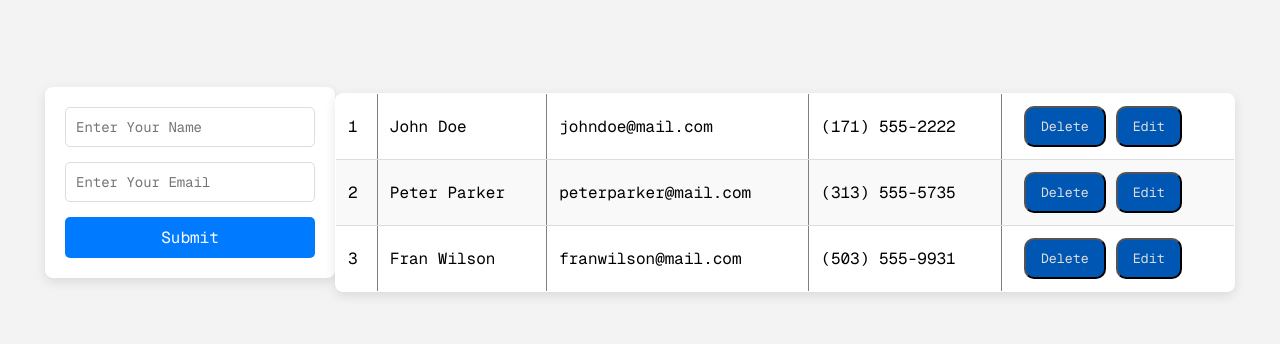
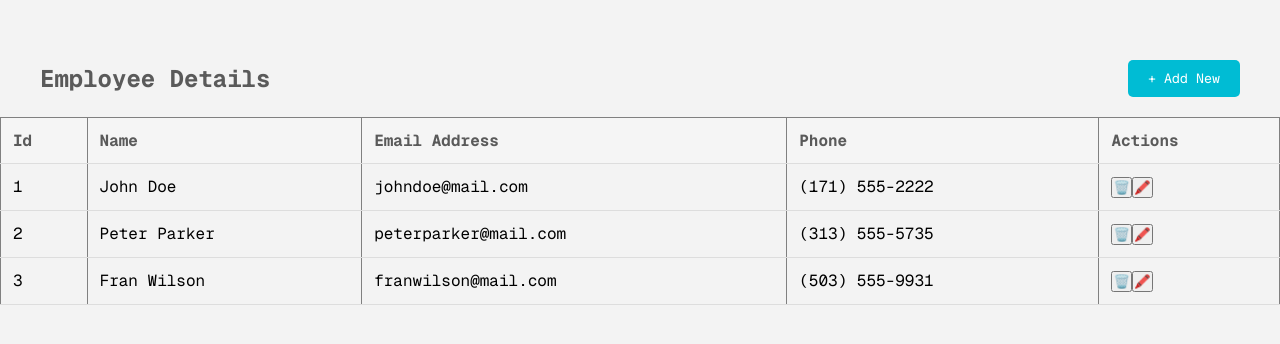
Before and after one commit to NeoHeroone/tabel, a plain HTML site: page index.html in a window 1280 px wide. Shown: the part 218-562 px from the top of the page. Drawn offline with nearby package versions, Linux system fonts and the light colour scheme.

Commit message:
finish 6

```diff
--- a/app.js
+++ b/app.js
@@ -44,8 +44,8 @@ function renderTableData(datas) {
 
     let delBtn = document.createElement("button");
     let editBtn = document.createElement("button");
-    delBtn.textContent = "Delete";
-    editBtn.textContent = "Edit";
+    delBtn.textContent = "🗑️";
+    editBtn.textContent = "🖍️";
     tdAction.append(delBtn, editBtn);
 
     tbody.append(tr);
@@ -71,8 +71,9 @@ form.addEventListener("submit", (e) => {
   e.preventDefault();
   let nameText = e.target[0].value;
   let emailText = e.target[1].value;
+  let numText = e.target[2].value;
 
-  if (!nameText || !emailText) {
+  if (!nameText || !emailText || !numText) {
     alert("Please fill in all fields");
     return;
   }
@@ -81,6 +82,7 @@ form.addEventListener("submit", (e) => {
     id: crudDatas.length + 1,
     name: nameText,
     email: emailText,
+    num: numText,
   };
 
   crudDatas.push(newData);
@@ -88,6 +90,7 @@ form.addEventListener("submit", (e) => {
 
   e.target[0].value = "";
   e.target[1].value = "";
+  e.target[2].value = "";
 });
 
 function onDelete(id) {
@@ -98,11 +101,19 @@ function onDelete(id) {
 function onEdit(val) {
   let inputName = prompt("Enter new name:", val.name);
   let inputEmail = prompt("Enter new email:", val.email);
+  let inputNum = prompt("Enter new number:", val.num);
 
   if (inputName && inputEmail) {
     crudDatas = crudDatas.map((item) =>
-      item.id === val.id ? { ...item, name: inputName, email: inputEmail } : item
+      item.id === val.id ? { ...item, name: inputName, email: inputEmail, num: inputNum } : item
     );
     renderTableData(crudDatas);
   }
 }
+
+
+
+document.getElementById('addNewBtn').addEventListener('click', function () {
+  const form = document.getElementById('employeeForm');
+  form.classList.toggle('hidden');
+});
--- a/index.html
+++ b/index.html
@@ -3,17 +3,34 @@
   <head>
     <meta charset="UTF-8" />
     <meta name="viewport" content="width=device-width, initial-scale=1.0" />
-    <link rel="stylesheet" href="./style.css">
+    <link rel="stylesheet" href="./style.css" />
     <title>Document</title>
   </head>
   <body>
-    <form action="">
-      <input type="text" placeholder="Enter Your Name" />
-      <input type="email" placeholder="Enter Your Email" />
-      <button>Submit</button>
-    </form>
+    <div class="container">
+      <div class="header">
+        <h2>Employee <strong>Details</strong></h2>
+        <button id="addNewBtn" class="add-button">+ Add New</button>
+      </div>
+
+      <form id="employeeForm" class="hidden">
+        <input type="text" placeholder="Enter Your Name" />
+        <input type="email" placeholder="Enter Your Email" />
+        <input type="number" placeholder="Enter Your Number" />
+        <button type="submit">Submit</button>
+      </form>
+    </div>
+
     <table class="crudTable" border="1">
-      <thead></thead>
+      <thead>
+        <tr>
+          <th>Id</th>
+          <th>Name</th>
+          <th>Email Address</th>
+          <th>Phone</th>
+          <th>Actions</th>
+        </tr>
+      </thead>
       <tbody></tbody>
     </table>
     <script src="./app.js"></script>
--- a/style.css
+++ b/style.css
@@ -1,99 +1,92 @@
-@import url('https://fonts.googleapis.com/css2?family=Geist+Mono:wght@100..900&display=swap');
+@import url("https://fonts.googleapis.com/css2?family=Geist+Mono:wght@100..900&display=swap");
 
-*{
+* {
   margin: 0;
   padding: 0;
   box-sizing: border-box;
-  font-family: 'Geist Mono', monospace;
+  font-family: "Geist Mono", monospace;
+  transition: all .5s ease;
 }
 
 body {
   display: flex;
   justify-content: center;
   align-items: center;
+  flex-direction: column;
   min-height: 100vh;
   background-color: #f3f3f3;
 }
 
-/* Form Styling */
+.header {
+  display: flex;
+  justify-content: space-between;
+  align-items: center;
+  margin-bottom: 20px;
+  width: 1200px;
+}
+
+.header h2 {
+  color: #5a5a5a;
+}
+
+.add-button {
+  background-color: #00bcd4;
+  color: white;
+  border: none;
+  padding: 10px 20px;
+  border-radius: 5px;
+  cursor: pointer;
+}
+
+.add-button:hover {
+  background-color: #0097a7;
+}
+
 form {
   display: flex;
   flex-direction: column;
-  gap: 15px;
-  padding: 20px;
-  background-color: #fff;
-  box-shadow: 0px 4px 12px rgba(0, 0, 0, 0.1);
-  border-radius: 8px;
+  gap: 10px;
+  max-width: 300px;
+  margin-bottom: 20px;
 }
 
-form input[type="text"],
-form input[type="email"] {
+form input,
+form button {
   padding: 10px;
-  width: 250px;
-  border: 1px solid #ddd;
+  font-size: 16px;
+  border: 1px solid #ccc;
   border-radius: 5px;
-  font-size: 14px;
-}
-
-form input[type="text"]:focus,
-form input[type="email"]:focus {
-  border-color: #007bff;
-  outline: none;
 }
 
 form button {
-  padding: 10px;
-  background-color: #007bff;
-  color: #fff;
+  background-color: #4CAF50;
+  color: white;
+  cursor: pointer;
   border: none;
-  border-radius: 5px;
-  cursor: pointer;
-  font-size: 16px;
-  transition: background-color 0.3s;
 }
 
 form button:hover {
-  background-color: #0056b3;
+  background-color: #45a049;
 }
 
-/* Table Styling */
-table.crudTable {
-  margin-top: 20px;
-  width: 100%;
-  max-width: 900px;
-  border-collapse: collapse;
-  background-color: #fff;
-  box-shadow: 0px 4px 12px rgba(0, 0, 0, 0.1);
-  border-radius: 8px;
-  overflow: hidden;
-  cursor: pointer;
+.hidden {
+  display: none;
 }
 
-table.crudTable thead {
-  background-color: #007bff;
-  color: #fff;
+.crudTable {
+  width: 100%;
+  border-collapse: collapse;
 }
 
-table.crudTable th,
-table.crudTable td {
+.crudTable th {
+  background-color: #f5f5f5;
+  color: #5a5a5a;
   padding: 12px;
   text-align: left;
   border-bottom: 1px solid #ddd;
 }
 
-table.crudTable tbody tr:nth-child(even) {
-  background-color: #f9f9f9;
+.crudTable td {
+  padding: 12px;
+  border-bottom: 1px solid #ddd;
 }
-
-table.crudTable tbody tr:hover {
-  background-color: #f1f1f1;
-}
-
-.crudTable td button{
-  padding: 10px 15px;
-  background-color: #0056b3;
-  color: #ddd;
-  border-radius: 10px;
-  margin-left: 10px;
-  cursor: pointer;
-}
```
